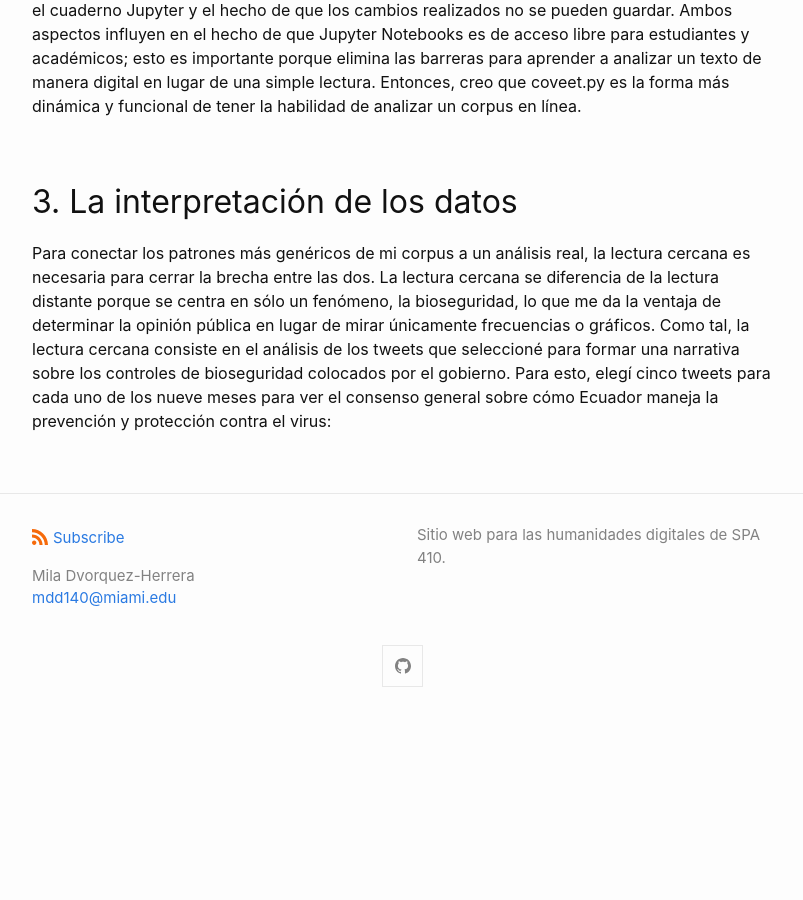
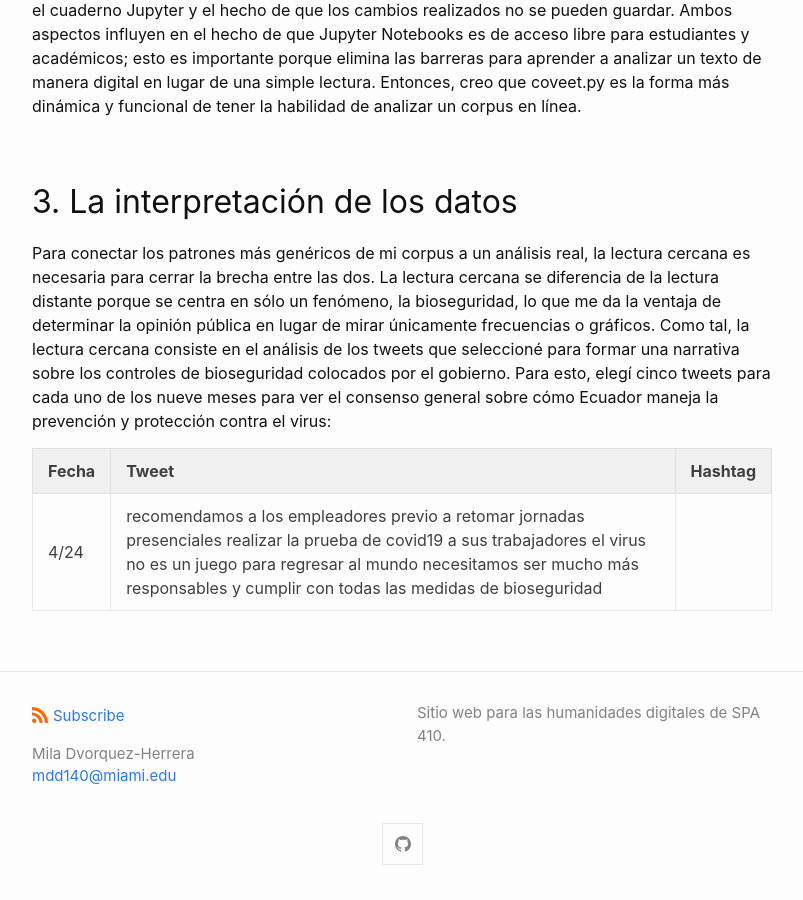
Before and after one commit to miladvh/miladvh.github.io, a Jekyll site: the page built from _posts/2021-12-8-ensayo4.md, in a window 1280 px wide and 900 px high, scrolled down 6650 px. Shown: the whole window, without its empty margins (238-1041 px from the left). Built offline with Jekyll 4.4.1, drawn with Linux system fonts in a browser that asks for light colours; before the commit the page ends 7372 px from its top, so only the background shows below that.

Commit message:
Update 2021-12-8-ensayo4.md

```diff
--- a/_posts/2021-12-8-ensayo4.md
+++ b/_posts/2021-12-8-ensayo4.md
@@ -67,3 +67,7 @@ El uso del script coveet.py tiene muchas ventajas, aunque uno de los desafíos q
 ## 3. La interpretación de los datos
 
 Para conectar los patrones más genéricos de mi corpus a un análisis real, la lectura cercana es necesaria para cerrar la brecha entre las dos. La lectura cercana se diferencia de la lectura distante porque se centra en sólo un fenómeno, la bioseguridad, lo que me da la ventaja de determinar la opinión pública en lugar de mirar únicamente frecuencias o gráficos. Como tal, la lectura cercana consiste en el análisis de los tweets que seleccioné para formar una narrativa sobre los controles de bioseguridad colocados por el gobierno. Para esto, elegí cinco tweets para cada uno de los nueve meses para ver el consenso general sobre cómo Ecuador maneja la prevención y protección contra el virus:
+
+| Fecha  |  Tweet                            | Hashtag    |
+| ------ | --------------------------------- | ---------- |
+| 4/24   | recomendamos a los empleadores previo a retomar jornadas presenciales realizar la prueba de covid19 a sus trabajadores el virus no es un juego para regresar al mundo necesitamos ser mucho más responsables y cumplir con todas las medidas de bioseguridad
```
